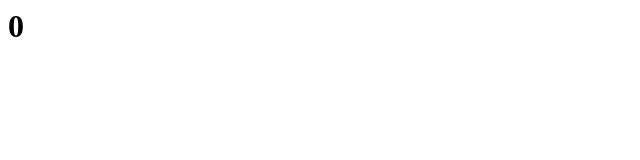
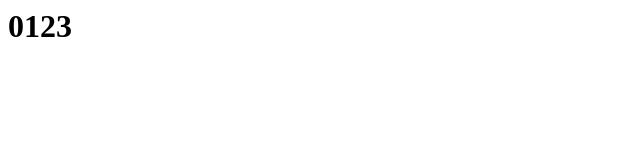
Before and after one commit to AlbertHsu0509/Conditional-Timbral-Technique-Converison-via-Embedding-Guided-Attribute-Modulation, a plain HTML site: page index.html in a window 1280 px wide. Shown: the full height of the page, 0-640 px from the left. Drawn offline with Linux system fonts and the light colour scheme.

Commit message:
Update index.html

```diff
--- a/index.html
+++ b/index.html
@@ -1 +1 @@
-<h1>0</h1>
+<h1>0123</h1>
```
